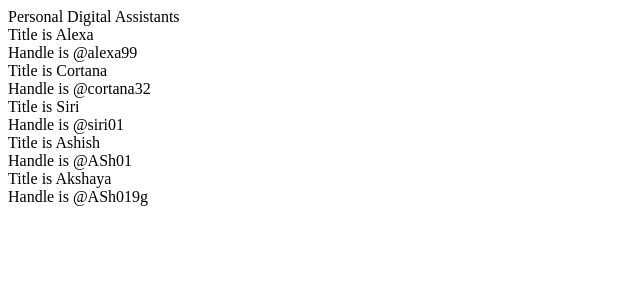
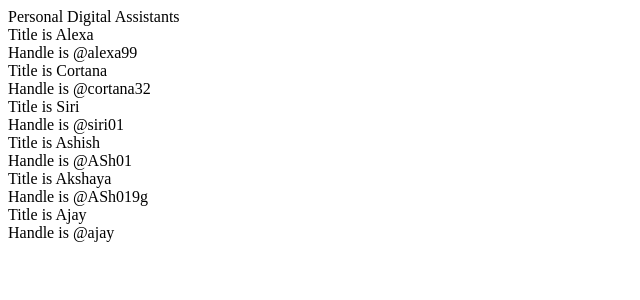
Before and after one commit to bindubaddam137/PDAS, a React (Create React App) app: page / in a window 1280 px wide. Shown: the top 300 px of the page, without its empty margins (0-640 px from the left). Built offline with nearby package versions, Linux system fonts and the light colour scheme.

Commit message:
ajay profile added

```diff
--- a/src/App.js
+++ b/src/App.js
@@ -9,6 +9,7 @@
       <ProfileCard title="Siri" handle="@siri01" />
       <ProfileCard title="Ashish" handle="@ASh01" />
       <ProfileCard title="Akshaya" handle="@ASh019g" />
+      <ProfileCard title="Ajay" handle="@ajay" />
     </div>
   );
 }
```
